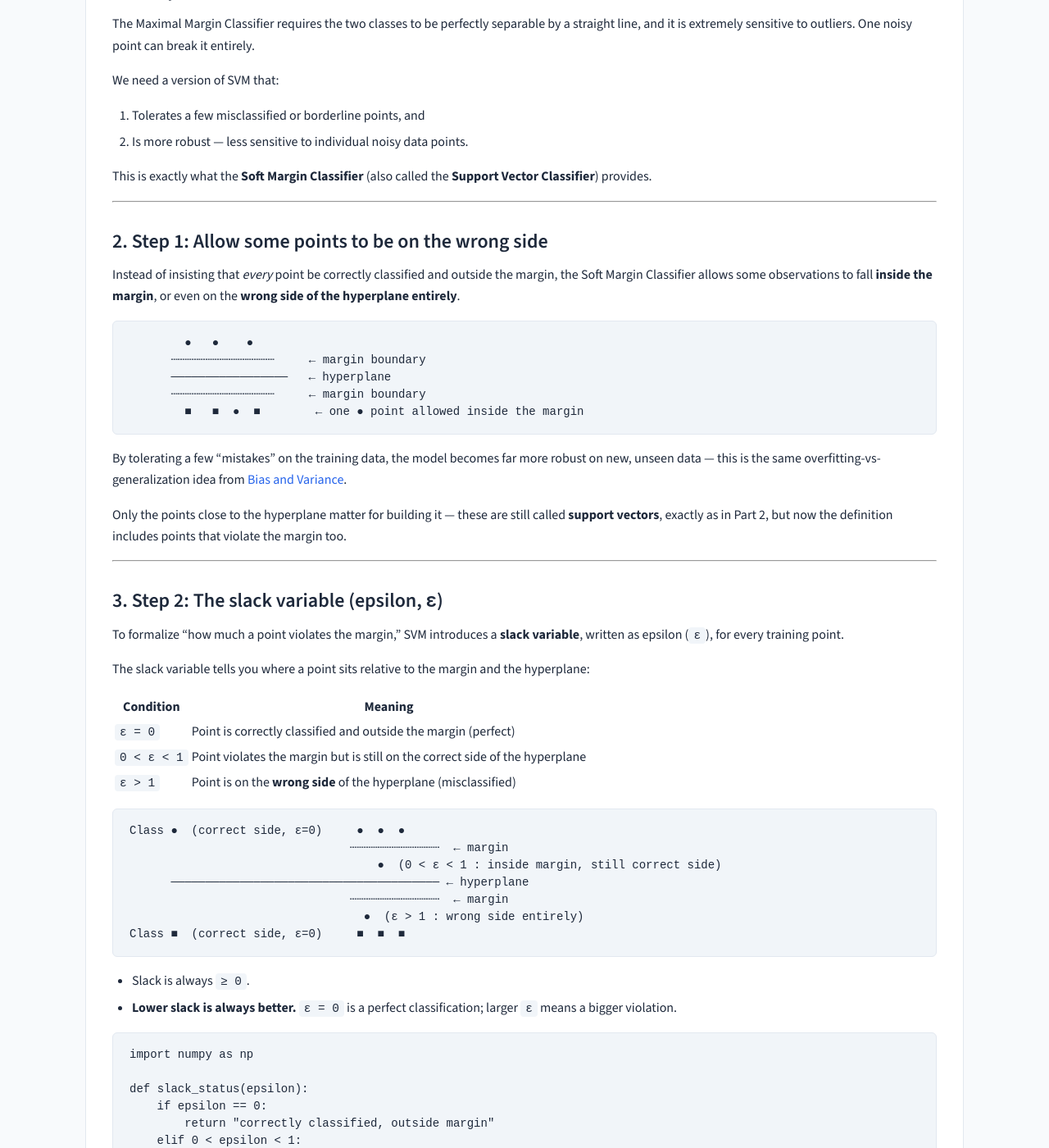
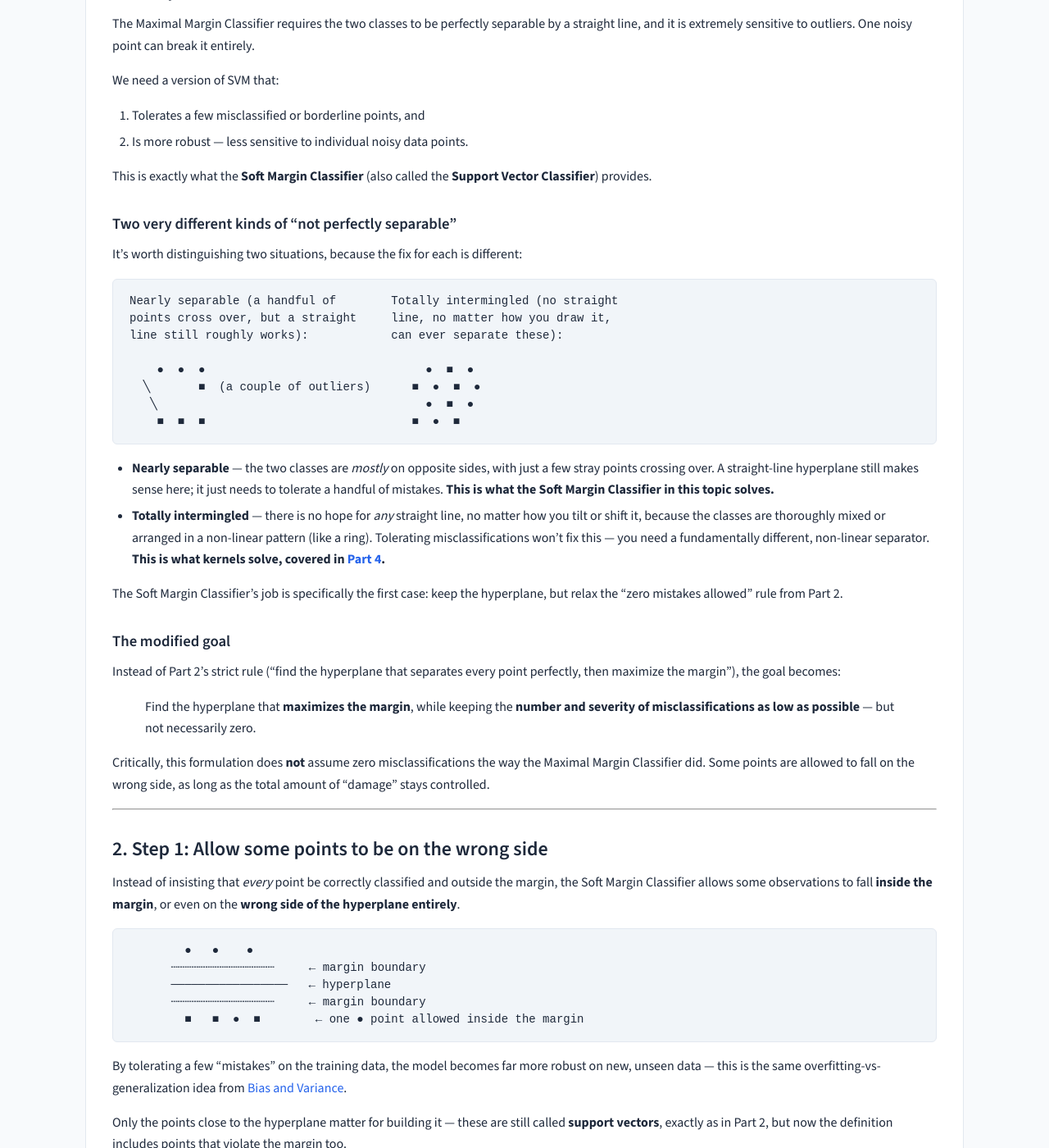
Before and after one commit to rilov/handbook, a Jekyll site: the page built from _topics/SVM Part 3 - Soft Margin Classifier and Cost.md, in a window 1280 px wide and 1400 px high, scrolled down 448 px. Shown: the whole window at 82% size. Built offline with Jekyll 4.4.1, drawn with Linux system fonts in a browser that asks for light colours; our own code applies the rules of GitHub Pages for plain Markdown files; some of the changed text lies outside the part shown.

Commit message:
SVM Part 3: derive slack variable formula li*(W.Yi) >= M(1-eps) from Part 2's constraint, verified numerically against the three eps regions

````diff
--- a/_topics/SVM Part 3 - Soft Margin Classifier and Cost.md
+++ b/_topics/SVM Part 3 - Soft Margin Classifier and Cost.md
@@ -33,6 +33,34 @@
 
 This is exactly what the **Soft Margin Classifier** (also called the **Support Vector Classifier**) provides.
 
+### Two very different kinds of "not perfectly separable"
+
+It's worth distinguishing two situations, because the fix for each is different:
+
+```
+Nearly separable (a handful of        Totally intermingled (no straight
+points cross over, but a straight     line, no matter how you draw it,
+line still roughly works):            can ever separate these):
+
+    ●  ●  ●                                ●  ■  ●
+  ╲       ■  (a couple of outliers)      ■  ●  ■  ●
+   ╲                                       ●  ■  ●
+    ■  ■  ■                              ■  ●  ■
+```
+
+- **Nearly separable** — the two classes are *mostly* on opposite sides, with just a few stray points crossing over. A straight-line hyperplane still makes sense here; it just needs to tolerate a handful of mistakes. **This is what the Soft Margin Classifier in this topic solves.**
+- **Totally intermingled** — there is no hope for *any* straight line, no matter how you tilt or shift it, because the classes are thoroughly mixed or arranged in a non-linear pattern (like a ring). Tolerating misclassifications won't fix this — you need a fundamentally different, non-linear separator. **This is what kernels solve, covered in [Part 4]({{ site.baseurl }}/topics/svm-kernels-and-kernel-trick).**
+
+The Soft Margin Classifier's job is specifically the first case: keep the hyperplane, but relax the "zero mistakes allowed" rule from Part 2.
+
+### The modified goal
+
+Instead of Part 2's strict rule ("find the hyperplane that separates every point perfectly, then maximize the margin"), the goal becomes:
+
+> Find the hyperplane that **maximizes the margin**, while keeping the **number and severity of misclassifications as low as possible** — but not necessarily zero.
+
+Critically, this formulation does **not** assume zero misclassifications the way the Maximal Margin Classifier did. Some points are allowed to fall on the wrong side, as long as the total amount of "damage" stays controlled.
+
 ---
 
 ## 2. Step 1: Allow some points to be on the wrong side
@@ -55,7 +83,54 @@
 
 ## 3. Step 2: The slack variable (epsilon, ε)
 
-To formalize "how much a point violates the margin," SVM introduces a **slack variable**, written as epsilon (`ε`), for every training point.
+### Deriving it from Part 2's constraint
+
+Recall Part 2's strict constraint for the Maximal Margin Classifier, using the concise `W · Yi` notation:
+
+```
+li · (W · Yi)  ≥  M      for every point i
+```
+
+This says every point must be **at least** a margin's distance `M` away, on the correct side — no exceptions. To relax this, introduce a slack variable `εi` (one per point) and modify the constraint to:
+
+```
+li · (W · Yi)  ≥  M · (1 − εi)      for every point i
+```
+
+Since `εi` can range from `0` to `+∞`, this single formula reproduces every case from the table below automatically:
+
+- **`εi = 0`** → right-hand side is exactly `M` → identical to Part 2's original constraint (correctly classified, at least a margin's distance away).
+- **`0 < εi < 1`** → `(1 − εi)` is between `0` and `1`, so the required distance shrinks below `M` but stays positive → the point can be inside the margin while `li·(W·Yi)` is still positive (correct side).
+- **`εi = 1`** → right-hand side becomes `0` → the point sits exactly on the hyperplane.
+- **`εi > 1`** → right-hand side goes negative → `li·(W·Yi)` is allowed to be negative too, meaning the point can fall on the **wrong side** of the hyperplane entirely (misclassified).
+
+```python
+import numpy as np
+
+# Reuse the rescaled W and margin M from Part 2's worked example
+W = np.array([-3.18201573, 0.7068946, 0.7073189])
+M = 1.0607662006606353
+
+def implied_epsilon(xi, li):
+    Yi = np.array([1, xi[0], xi[1]])
+    value = li * np.dot(W, Yi)
+    # solve li*(W.Yi) = M*(1 - eps) for eps
+    return 1 - value / M
+
+points = [
+    (np.array([3, 3]), 1),      # a support vector — sits exactly at the margin
+    (np.array([2.5, 2.5]), 1),  # correctly classified but inside the margin
+    (np.array([1.5, 1.5]), 1),  # deep on the wrong side of the hyperplane
+]
+
+for xi, li in points:
+    eps = implied_epsilon(xi, li)
+    print(f"point={xi}  implied epsilon={eps:.4f}")
+```
+
+Running this gives `epsilon ≈ 0`, `≈ 0.67`, and `≈ 2.0` respectively — exactly matching the three regions described above.
+
+### The slack variable, summarized
 
 The slack variable tells you where a point sits relative to the margin and the hyperplane:
 
````
